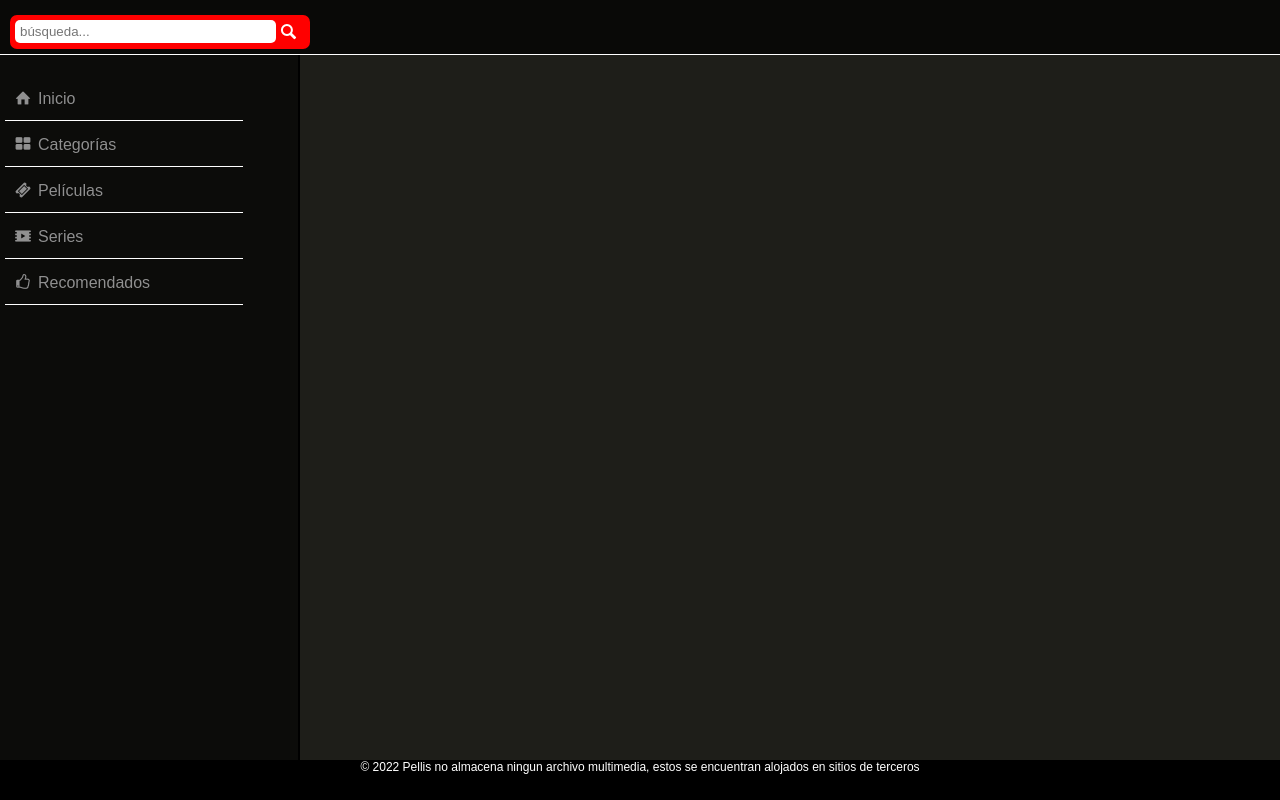
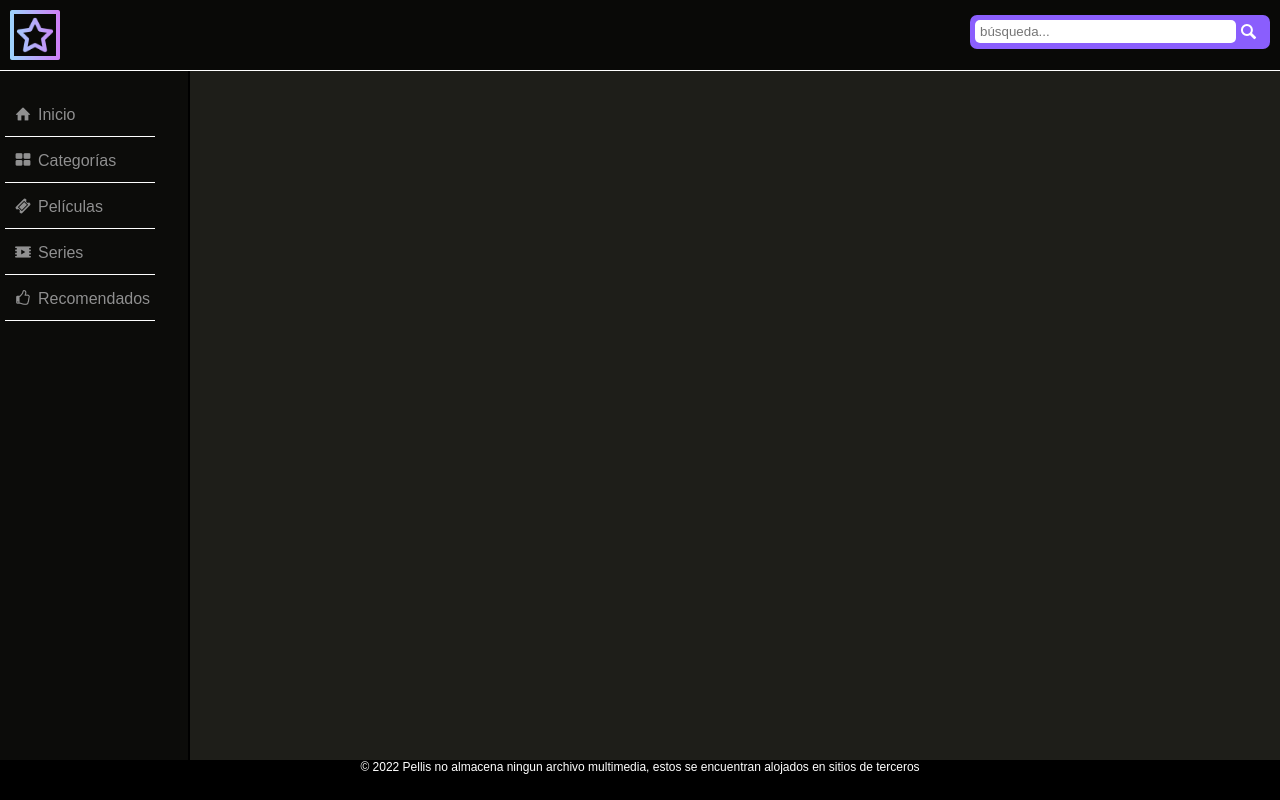
Before and after one commit to Misael03/PellisPRO, a plain HTML site: page index.html in a window 1280 px wide. Drawn offline with Linux system fonts and the light colour scheme.

Commit message:
Ajustes menores

```diff
--- a/index.html
+++ b/index.html
@@ -10,14 +10,16 @@
     <body>
         <header>
            <div class="logo">
+               <img src="src/images/icon.png" alt="" style="width:50px; height: 50px; float: left;" srcset="">
+           </div>
 
-           </div>
-            <div class="barra_busqueda">
+            <div class="barra_busqueda" style="float: right;">
                 <!--bucador de peliculas  (para Juan)-->
                 <!--modifica el input (buscador) a tu gusto , yo lo hice asi (para Juan)-->
                 <input id="buscador" type="search" name="buscador" placeholder= "búsqueda...">
                 <span class="icon-search" id="btn_search"></span><!--Este es el icono de busqueda ¡NO TOCAR! XD-->
             </div>
+            <div class="clearfix"></div>
             <!--Dentro del header pueden ir más elementos, además del logo se podría agregar
             algo más, ustedes vean qué, pero debe ir dentro del header-->
         </header>
--- a/style/style.css
+++ b/style/style.css
@@ -37,7 +37,7 @@ footer {
     background-color: #000000;
     position: relative;
     top: 5px;
-    background-color: #ff0000;
+    background-color: #8A5EFD;
     /*rojo :3*/
     border-radius: 7px;
 }
@@ -62,7 +62,7 @@ footer {
 #secciones {
     position: fixed;
     background-color: rgba(0, 0, 0, 0.6);
-    width: 300px;
+    width: 190px;
     border-right: 2px solid black;
     height: 100%;
 }
@@ -97,3 +97,8 @@ footer {
     vertical-align: middle;
     margin-right: 7px;
 }
+
+.clearfix {
+    clear: both;
+    float: none;
+}
```
